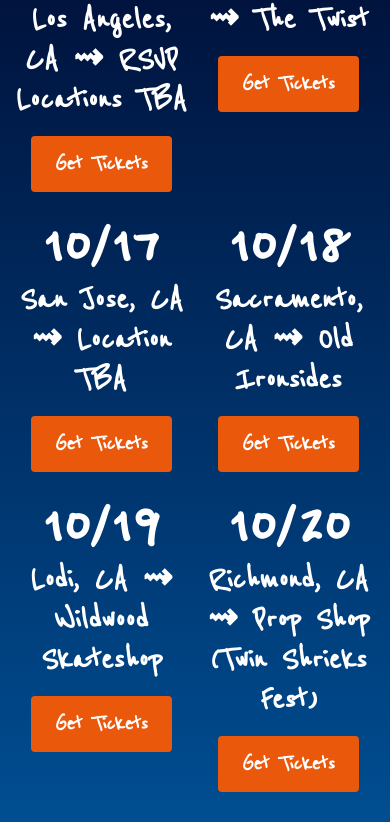
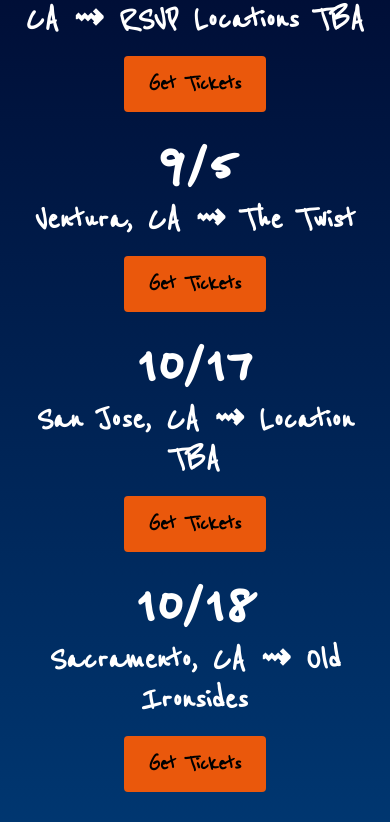
Before and after one commit to kyle-mucerino/citd, a React (Create React App) app: page / in a window 390 px wide. Shown: the part 1509-2331 px from the top of the page. Built offline with nearby package versions, Linux system fonts and the light colour scheme; a web font is replaced by a local one.

Commit message:
mobile uocoming shows grid

```diff
--- a/src/App.js
+++ b/src/App.js
@@ -330,7 +330,7 @@
               upcoming Shows
             </h1>
           </div>
-          <div className="grid grid-cols-2 gap-4 text-center text-white reenie-beanie-regular mb-8 mx-4">
+          <div className="grid grid-cols-1 sm:grid-cols-2 gap-4 text-center text-white reenie-beanie-regular mb-8 mx-4">
             <div className="show-date-item">
               <h4 className="text-7xl font-bold">8/24</h4>
               <p className="text-4xl font-bold">
@@ -340,7 +340,7 @@
                 href="https://linktr.ee/Crossingisdottingts"
                 target="_blank"
                 rel="noopener noreferrer"
-                className="inline-block mt-4 px-6 py-3 bg-orange-600 text-white text-2xl font-bold rounded hover:bg-orange-500"
+                className="inline-block mt-4 px-6 py-3 bg-orange-600 text-black text-2xl font-bold rounded hover:bg-orange-500"
               >
                 Get Tickets
               </a>
@@ -354,7 +354,7 @@
                 href="https://linktr.ee/Crossingisdottingts"
                 target="_blank"
                 rel="noopener noreferrer"
-                className="inline-block mt-4 px-6 py-3 bg-orange-600 text-white text-2xl font-bold rounded hover:bg-orange-500"
+                className="inline-block mt-4 px-6 py-3 bg-orange-600 text-black text-2xl font-bold rounded hover:bg-orange-500"
               >
                 Get Tickets
               </a>
@@ -368,7 +368,7 @@
                 href="https://linktr.ee/Crossingisdottingts"
                 target="_blank"
                 rel="noopener noreferrer"
-                className="inline-block mt-4 px-6 py-3 bg-orange-600 text-white text-2xl font-bold rounded hover:bg-orange-500"
+                className="inline-block mt-4 px-6 py-3 bg-orange-600 text-black text-2xl font-bold rounded hover:bg-orange-500"
               >
                 Get Tickets
               </a>
@@ -382,7 +382,7 @@
                 href="https://linktr.ee/Crossingisdottingts"
                 target="_blank"
                 rel="noopener noreferrer"
-                className="inline-block mt-4 px-6 py-3 bg-orange-600 text-white text-2xl font-bold rounded hover:bg-orange-500"
+                className="inline-block mt-4 px-6 py-3 bg-orange-600 text-black text-2xl font-bold rounded hover:bg-orange-500"
               >
                 Get Tickets
               </a>
@@ -396,7 +396,7 @@
                 href="https://linktr.ee/Crossingisdottingts"
                 target="_blank"
                 rel="noopener noreferrer"
-                className="inline-block mt-4 px-6 py-3 bg-orange-600 text-white text-2xl font-bold rounded hover:bg-orange-500"
+                className="inline-block mt-4 px-6 py-3 bg-orange-600 text-black text-2xl font-bold rounded hover:bg-orange-500"
               >
                 Get Tickets
               </a>
@@ -410,7 +410,7 @@
                 href="https://linktr.ee/Crossingisdottingts"
                 target="_blank"
                 rel="noopener noreferrer"
-                className="inline-block mt-4 px-6 py-3 bg-orange-600 text-white text-2xl font-bold rounded hover:bg-orange-500"
+                className="inline-block mt-4 px-6 py-3 bg-orange-600 text-black text-2xl font-bold rounded hover:bg-orange-500"
               >
                 Get Tickets
               </a>
```
